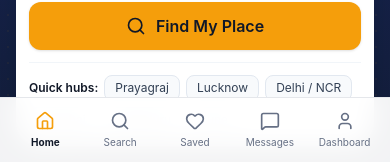
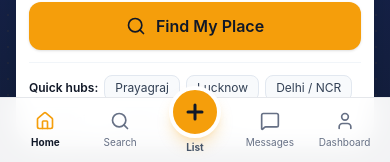
Before and after one commit to experimentalgta/rented-thikanaa, a React (Vite) app: page / in a window 390 px wide. Shown: the part 682-844 px from the top of the page. Built offline with nearby package versions, Linux system fonts and the light colour scheme; no server answers; the database is empty.

Commit message:
feat(nav): replace saved tab with floating amber action button for room listing in mobile bottom nav

```diff
--- a/src/App.tsx
+++ b/src/App.tsx
@@ -144,7 +144,7 @@ const MainApp: React.FC = () => {
       return;
     }
 
-    if (view === 'owner-add' || view === 'add-property') {
+    if (view === 'owner-add' || view === 'add-property' || view === 'list-room') {
       if (
         !requireAuth(
           'Sign in with Google to create and publish your room or PG listing.',
--- a/src/components/layout/MobileNav.tsx
+++ b/src/components/layout/MobileNav.tsx
@@ -2,11 +2,10 @@ import React from 'react';
 import {
   Home,
   Search,
-  Heart,
+  Plus,
   MessageSquare,
   User,
 } from 'lucide-react';
-import { useSaved } from '../../context/SavedContext';
 import { useChat } from '../../context/ChatContext';
 import { useAuth } from '../../context/AuthContext';
 
@@ -16,17 +15,26 @@ interface MobileNavProps {
 }
 
 export const MobileNav: React.FC<MobileNavProps> = ({ currentView, onNavigate }) => {
-  const { savedCount } = useSaved();
   const { unreadCount, setIsChatModalOpen } = useChat();
   const { requireAuth } = useAuth();
 
-  const isDashboard = currentView === 'member-dashboard' || currentView === 'student-dashboard' || currentView === 'owner-dashboard';
+  const isDashboard =
+    currentView === 'member-dashboard' ||
+    currentView === 'student-dashboard' ||
+    currentView === 'owner-dashboard' ||
+    currentView === 'user-dashboard';
+
+  const isListingActive =
+    currentView === 'add-property' ||
+    currentView === 'owner-add' ||
+    currentView === 'list-room';
 
   return (
     <nav className="fixed bottom-0 left-0 right-0 z-40 bg-white/95 backdrop-blur-md border-t border-[#E5E7EB] lg:hidden safe-area-pb">
-      <div className="flex items-center justify-around h-16 max-w-md mx-auto px-2">
+      <div className="flex items-center justify-around h-16 max-w-md mx-auto px-2 relative">
         {/* 1. Home */}
         <button
+          type="button"
           onClick={() => onNavigate('home')}
           className={`flex flex-col items-center justify-center w-14 h-full transition-colors cursor-pointer ${
             currentView === 'home' ? 'text-[#101828] font-bold' : 'text-[#667085]'
@@ -38,6 +46,7 @@ export const MobileNav: React.FC<MobileNavProps> = ({ currentView, onNavigate })
 
         {/* 2. Search */}
         <button
+          type="button"
           onClick={() => onNavigate('search')}
           className={`flex flex-col items-center justify-center w-14 h-full transition-colors cursor-pointer ${
             currentView === 'search' ? 'text-[#101828] font-bold' : 'text-[#667085]'
@@ -47,34 +56,49 @@ export const MobileNav: React.FC<MobileNavProps> = ({ currentView, onNavigate })
           <span className="text-[10px] mt-1">Search</span>
         </button>
 
-        {/* 3. Saved */}
+        {/* 3. Center Floating Action Button (FAB / List Room) */}
+        <div className="flex flex-col items-center justify-center w-14 h-full relative">
           <button
+            type="button"
             onClick={() => {
-            if (requireAuth('Sign in with Google to view your saved accommodations.', { type: 'saved' })) {
-              onNavigate('member-dashboard', 'saved');
+              if (
+                requireAuth('Sign in with Google to create and publish your room or PG listing.', {
+                  type: 'add-property',
+                })
+              ) {
+                onNavigate('add-property');
               }
             }}
-          className={`relative flex flex-col items-center justify-center w-14 h-full transition-colors cursor-pointer ${
-            isDashboard ? 'text-[#101828] font-bold' : 'text-[#667085]'
+            aria-label="List a Room"
+            title="List a Room"
+            className={`-mt-5 w-13 h-13 rounded-full bg-[#F59E0B] hover:bg-[#D97706] active:scale-95 text-[#101828] flex items-center justify-center shadow-lg shadow-amber-500/25 border-4 border-white transition-all duration-200 cursor-pointer ${
+              isListingActive ? 'ring-2 ring-[#101828] ring-offset-2' : ''
             }`}
           >
-          <Heart className="w-5 h-5" />
-          {savedCount > 0 && (
-            <span className="absolute top-2 right-3 w-4 h-4 bg-[#F59E0B] text-[#101828] font-bold text-[9px] rounded-full flex items-center justify-center">
-              {savedCount}
+            <Plus className="w-6 h-6 stroke-[3]" />
+          </button>
+          <span
+            className={`text-[10px] mt-0.5 font-bold transition-colors ${
+              isListingActive ? 'text-[#101828]' : 'text-[#475569]'
+            }`}
+          >
+            List
           </span>
-          )}
-          <span className="text-[10px] mt-1">Saved</span>
-        </button>
+        </div>
 
         {/* 4. Messages */}
         <button
+          type="button"
           onClick={() => {
-            if (requireAuth('Sign in with Google to access your in-app messages and conversations.', { type: 'chat' })) {
+            if (
+              requireAuth('Sign in with Google to access your in-app messages and conversations.', {
+                type: 'chat',
+              })
+            ) {
               setIsChatModalOpen(true);
             }
           }}
-          className="relative flex flex-col items-center justify-center w-14 h-full text-[#667085] cursor-pointer"
+          className="relative flex flex-col items-center justify-center w-14 h-full text-[#667085] hover:text-[#101828] transition-colors cursor-pointer"
         >
           <MessageSquare className="w-5 h-5" />
           {unreadCount > 0 && (
@@ -85,8 +109,13 @@ export const MobileNav: React.FC<MobileNavProps> = ({ currentView, onNavigate })
 
         {/* 5. Profile / Dashboard */}
         <button
+          type="button"
           onClick={() => {
-            if (requireAuth('Sign in with Google to view your profile and student dashboard.', { type: 'dashboard' })) {
+            if (
+              requireAuth('Sign in with Google to view your profile and student dashboard.', {
+                type: 'dashboard',
+              })
+            ) {
               onNavigate('member-dashboard');
             }
           }}
```
Lines whose indentation alone changed are shown as unchanged.
